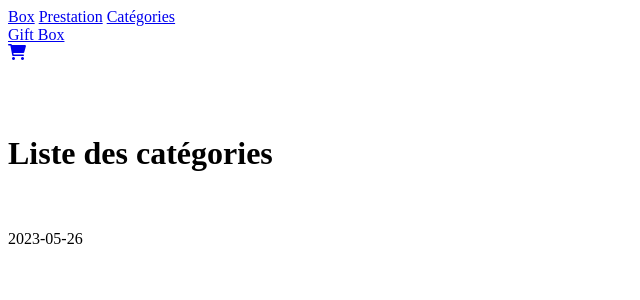
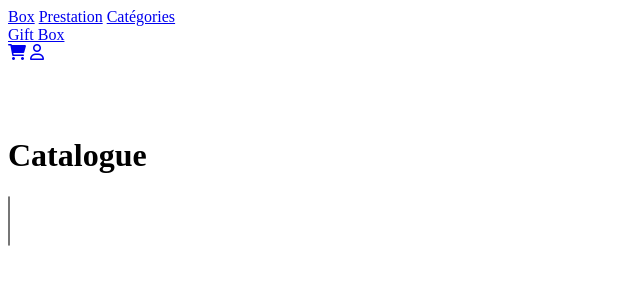
Before and after one commit to NathanMelbeck/GiftBox, a PHP site: template gift.appli/src/views/prestations.twig in a window 1280 px wide. Shown: the top 300 px of the page, without its empty margins (0-640 px from the left). Run offline with PHP 8.4, Linux system fonts and the light colour scheme; the template is opened without the code that fills it, so the values that code supplies are empty; some libraries are stand-ins or nearby versions.

Commit message:
btn user + autres

```diff
--- a/gift.appli/src/views/prestations.twig
+++ b/gift.appli/src/views/prestations.twig
@@ -1,14 +1,24 @@
 {% extends "squelette/main.twig" %}
 
+
+
+
 {% block content %}
-    <h1>Liste des catégories</h1>
+<div>
+    <h1>Catalogue</h1>
+    <select name="genre[]" size="3" multiple="multiple">
+
+</div>
+    <div class="grid grid-rows-3">
     <ul>
         {% for prestation in prestations %}
-
+            <div>
             <li>
                 <h2>{{ prestation.libelle }}</h2>
                 <a href="{{ url_for('prestation', {'id': prestation.id}, {'id': prestation.id}) }}">Détail</a>
             </li>
+            </div>
         {% endfor %}
     </ul>
+    </div>
 {% endblock %}
--- a/gift.appli/src/views/squelette/header.twig
+++ b/gift.appli/src/views/squelette/header.twig
@@ -16,8 +16,9 @@
             </div>
         </a>
 
-        <div class="right ">
-            <a class="hover:text-red-200" href="{{ url_for('acceuil') }}"><i class="fas fa-shopping-cart "></i></a>
+        <div class="right flex justify-around gap-x-6 ">
+            <a class=" mx-6 hover:text-red-200" href="{{ url_for('acceuil') }}"><i class="fas fa-shopping-cart "></i></a>
+            <a class="mx-6 hover:text-red-200" href="{{ url_for('acceuil') }}"><i class="fa-sharp fa-regular fa-user"></i></a>
 
         </div>
     </div>
```
